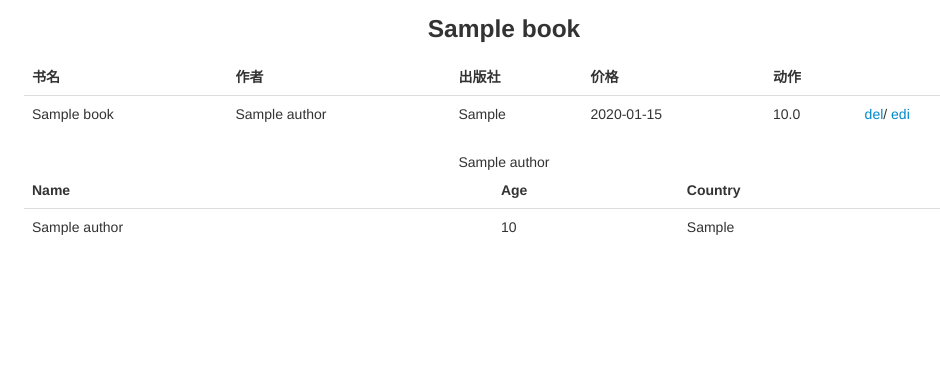
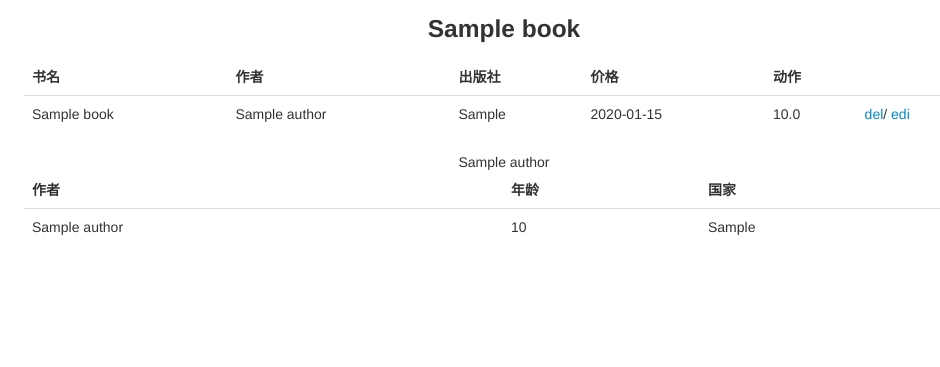
Before and after one commit to Polaris1123322/lab4, a Django app: template lab3_1_1/BookDB/templates/book_detail.html in a window 1280 px wide. Shown: the part 121-488 px from the top of the page, without its empty margins (126-1066 px from the left). Run offline with Django 3.2, Linux system fonts and the light colour scheme; tables that the repository leaves empty hold one stand-in row (values such as "Sample post"); the template is opened without the code that fills it: values that come from a table or form of the project are taken from there, most other values are stand-ins (such as "Sample title", 1, 10 or a date in 2020); parts of the project's set-up code (start-up, migrations or seed data) failed here and were passed over.

Commit message:
add three changes

```diff
--- a/lab3_1_1/BookDB/templates/book_detail.html
+++ b/lab3_1_1/BookDB/templates/book_detail.html
@@ -65,9 +65,9 @@
 				<caption>{{ author.name }}</caption>
 				<thead>
 					<tr>
-						<th>Name</th>
-						<th>Age</th>
-						<th>Country</th>
+						<th>作者</th>
+						<th>年龄</th>
+						<th>国家</th>
 					</tr>
 				</thead>
 				<tbody>
--- a/lab3_1_1/BookDB/templates/books.html
+++ b/lab3_1_1/BookDB/templates/books.html
@@ -37,8 +37,8 @@
 		<div >
 			<table class="table table-hover ">
 				<caption>
-					<h3>Book List</h3>
-					<button onclick="javascript:window.location.href='/add_book/';">按钮</button>
+					<h3>图书列表</h3>
+					<button onclick="javascript:window.location.href='/add_book/';">添加</button>
 				</caption>
 				<thead>
 					<tr>
--- a/lab3_1_1/lab3_1_1/urls.py
+++ b/lab3_1_1/lab3_1_1/urls.py
@@ -7,6 +7,7 @@ from django.contrib import admin
 admin.autodiscover()
 
 urlpatterns = patterns('',
+     (r'^$', books),
     (r'^books/$', books),
     (r'^admin/', include(admin.site.urls)),
     (r'^book_detail/', book_detail),
```
